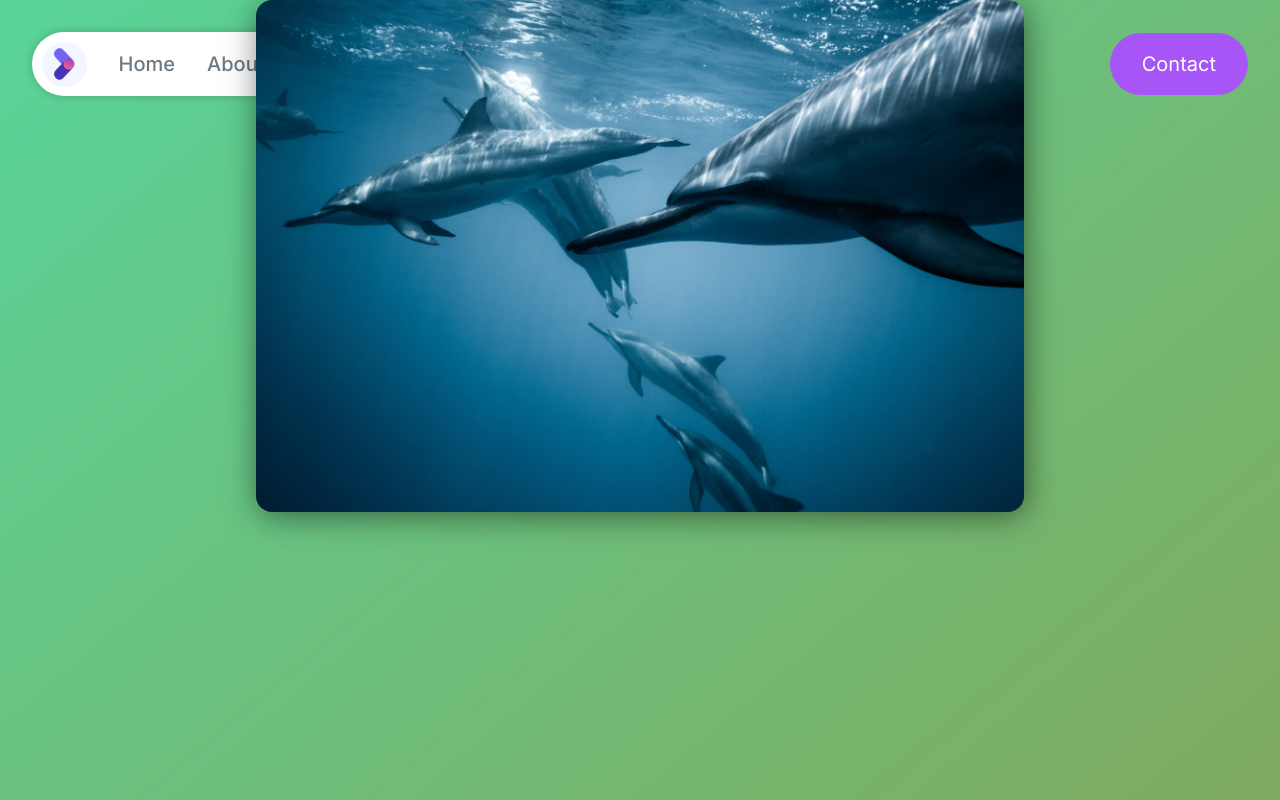
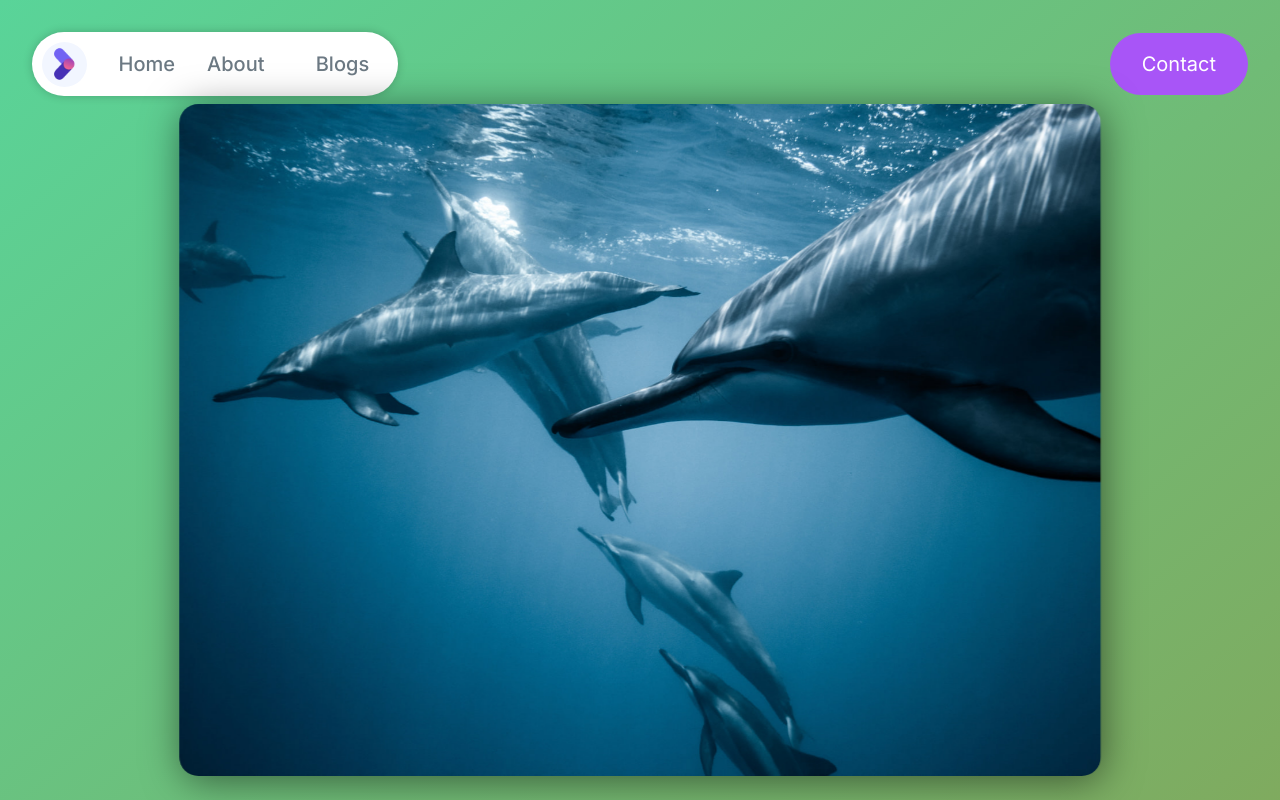
Before and after one commit to freetimezp/js-portfolio-25-blogs, a Next.js app: page /about in a window 1280 px wide. Shown: the top 800 px of the page. Built offline with nearby package versions, Linux system fonts and the light colour scheme.

Commit message:
13. js-portfolio-25-blogs. About page. Animation.

```diff
--- a/app/about/page.tsx
+++ b/app/about/page.tsx
@@ -1,9 +1,15 @@
-import React from 'react';
+"use client";
+import React, { useRef } from 'react';
+import { motion, useTransform, useScroll } from 'framer-motion';
+
 import Banner from '../components/Banners/Banner';
 import ContactBanner from '../blogs/ContactBanner';
 import StrategyItem from '../components/StrategyItem/StrategyItem';
+import { bannerVariants, titleVariants } from '../utils/animation';
 
 const AboutPage = () => {
+    const header = useRef(null);
+
     const gradients = [
         "linear-gradient(140deg, rgba(207, 47, 152), rgba(106, 61, 236))",
         "linear-gradient(140deg, rgba(255, 207, 115), rgba(255, 122, 47))",
@@ -15,11 +21,40 @@ const AboutPage = () => {
         return gradients[Math.floor(Math.random() * gradients.length)];
     }
 
+    const scrollYProgress = useScroll({
+        target: header,
+        offset: ["start end", "end start"]
+    }).scrollYProgress;
+
+    const scale = useTransform(scrollYProgress, [0, 0.5], [0.3, 1.2]);
+    const x = useTransform(scrollYProgress, [0, 0.8, 1], [0, 0, -2400]);
+    const y = useTransform(scrollYProgress, [0, 0.75, 1], [0, 0, -1200]);
+    const opacity = useTransform(scrollYProgress, [0, 0.85, 0.95], [1, 1, 0]);
+
     return (
         <div className='u-pad-2'>
-            <div className="about-header" style={{ background: randomGradient() }}>
-                <img src="/images/about.jpg" alt="about" className="about-header__image" />
-            </div>
+            <motion.div
+                className="about-header"
+                style={{ background: randomGradient() }}
+                ref={header}
+            >
+                <motion.img
+                    src="/images/about.jpg"
+                    alt="about"
+                    className="about-header__image"
+                    variants={bannerVariants}
+                    initial="offscreen"
+                    whileInView="onscreen"
+                    viewport={{ once: true, amount: 0 }}
+                    style={{
+                        scale: scale,
+                        translateX: "-50%",
+                        x: x,
+                        y: y,
+                        opacity: opacity
+                    }}
+                />
+            </motion.div>
             <div className="about-content">
                 <Banner
                     text="Interested in working with me on your portfolio? Send me email.."
@@ -28,7 +63,15 @@ const AboutPage = () => {
                 />
 
                 <section className="strategy-section">
-                    <h2 className="strategy-section__title">Memories</h2>
+                    <motion.h2
+                        className="strategy-section__title"
+                        variants={titleVariants}
+                        initial="offscreen"
+                        whileInView="onscreen"
+                        viewport={{ once: true, amount: 0.2 }}
+                    >
+                        Memories
+                    </motion.h2>
                     <ol className="strategy-section__list">
                         <StrategyItem
                             number={"01"}
@@ -47,7 +90,14 @@ const AboutPage = () => {
                         />
                     </ol>
 
-                    <h2 className="strategy-section__title">Creative</h2>
+                    <motion.h2
+                        className="strategy-section__title"
+                        variants={titleVariants}
+                        initial="offscreen"
+                        whileInView="onscreen"
+                        viewport={{ once: true, amount: 0.2 }}
+                    >                        Creative
+                    </motion.h2>
                     <ol className="strategy-section__list">
                         <StrategyItem
                             number={"04"}
--- a/app/components/StrategyItem/StrategyItem.tsx
+++ b/app/components/StrategyItem/StrategyItem.tsx
@@ -1,5 +1,6 @@
 "use client";
-import React from 'react';
+import React, { useRef } from 'react';
+import { motion, useScroll, useTransform } from 'framer-motion';
 
 interface Props {
     number: string;
@@ -8,14 +9,32 @@ interface Props {
 }
 
 const StrategyItem = ({ number, title, description }: Props) => {
+    const listItem = useRef(null);
+    const scrollYProgress: any = useScroll({
+        target: listItem,
+        offset: ["start end", "end start"]
+    }).scrollYProgress;
+
+    const y = useTransform(scrollYProgress, [0, 0.5], [500, 0]);
+    const scale = useTransform(scrollYProgress, [0, 0.5], [0.5, 1]);
+    const opacity = useTransform(scrollYProgress, [0, 0.5], [0, 1]);
+
     return (
-        <li className='strategy-item'>
+        <motion.li
+            className='strategy-item'
+            ref={listItem}
+            style={{
+                y: y,
+                scale: scale,
+                opacity: opacity
+            }}
+        >
             <div className="strategy-item__title">
                 <span className='strategy-item__number'>{number}</span>
                 <span className='strategy-item__text'>{title}</span>
             </div>
             <p className="strategy-item__description">{description}</p>
-        </li>
+        </motion.li>
     );
 };
 
--- a/app/styles/partials/_about.scss
+++ b/app/styles/partials/_about.scss
@@ -6,14 +6,15 @@
     min-height: 300vh;
 
     >img {
-        position: relative;
+        position: fixed;
         top: 20%;
         left: 50%;
         transform: translateX(-50%);
         z-index: 50;
         pointer-events: none;
         border-radius: 16px;
-        max-width: 60%;
+        width: 60%;
+        height: 70%;
         filter: drop-shadow(2px 4px 16px rgba(0, 0, 0, 0.5));
     }
 }
--- a/app/utils/animation.tsx
+++ b/app/utils/animation.tsx
@@ -109,3 +109,21 @@ export const hoverVariants2 = {
         }
     }
 };
+
+export const titleVariants: Variants = {
+    offscreen: {
+        y: 300,
+        opacity: 0,
+        scaleY: 0.5
+    },
+    onscreen: {
+        y: 0,
+        opacity: 1,
+        scaleY: 1,
+        transition: {
+            type: "spring",
+            bounce: 0.45,
+            duration: 0.8
+        }
+    }
+}
```
